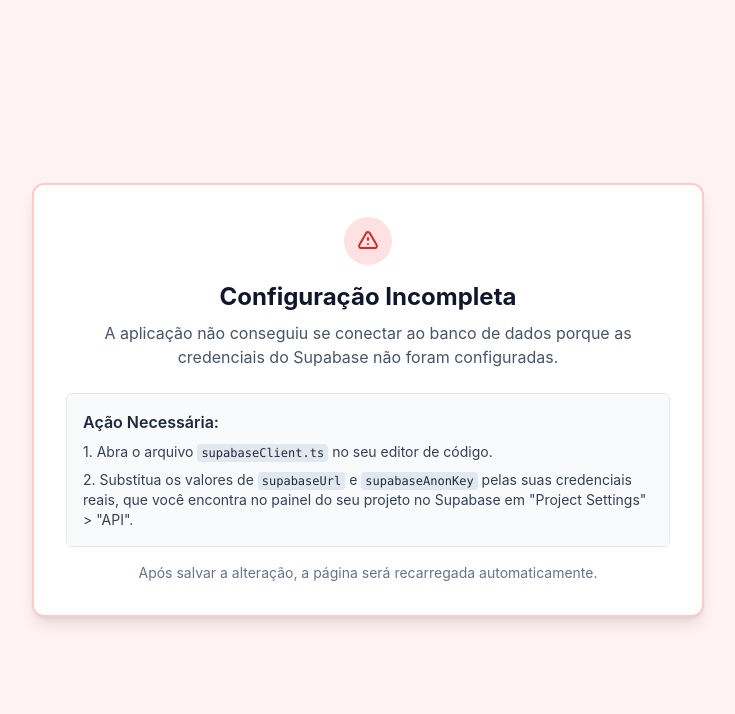
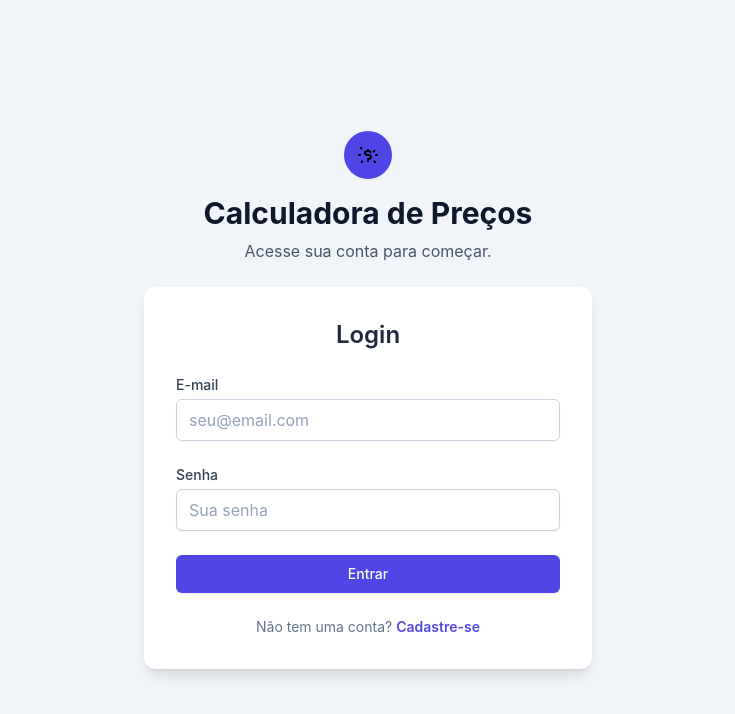
Before and after one commit to egidiojunior7/precofacil, a React (Vite) app: page / in a window 1280 px wide. Shown: the top 714 px of the page, without its empty margins (272-1007 px from the left). Built offline with nearby package versions, Linux system fonts and the light colour scheme; a web font is replaced by a local one.

Commit message:
feat: Handle missing Supabase configuration gracefully
Prevent API calls and control errors when Supabase client is not initialized.
This ensures a more robust user experience by providing informative console logs
and preventing unexpected behavior in the authentication flow.

```diff
--- a/App.tsx
+++ b/App.tsx
@@ -4,18 +4,20 @@ import { supabase } from './supabaseClient';
 import Auth from './components/Auth';
 import PricingCalculator from './components/PricingCalculator';
 import type { Session } from '@supabase/supabase-js';
-import { ConfigurationWarning } from './components/ConfigurationWarning';
 
 const App: React.FC = () => {
-    // Se o cliente Supabase não foi inicializado, mostra a tela de aviso.
-    if (!supabase) {
-        return <ConfigurationWarning />;
-    }
-
     const [session, setSession] = useState<Session | null>(null);
     const [loading, setLoading] = useState(true);
 
     useEffect(() => {
+        // Se o cliente Supabase não estiver configurado, evitamos chamadas de API
+        // e a tela de autenticação falhará de forma controlada ao ser usada.
+        if (!supabase) {
+            console.error("Configuração do Supabase não encontrada. Verifique o arquivo supabaseClient.ts");
+            setLoading(false);
+            return;
+        }
+
         const getSession = async () => {
             const { data: { session } } = await supabase.auth.getSession();
             setSession(session);
```
